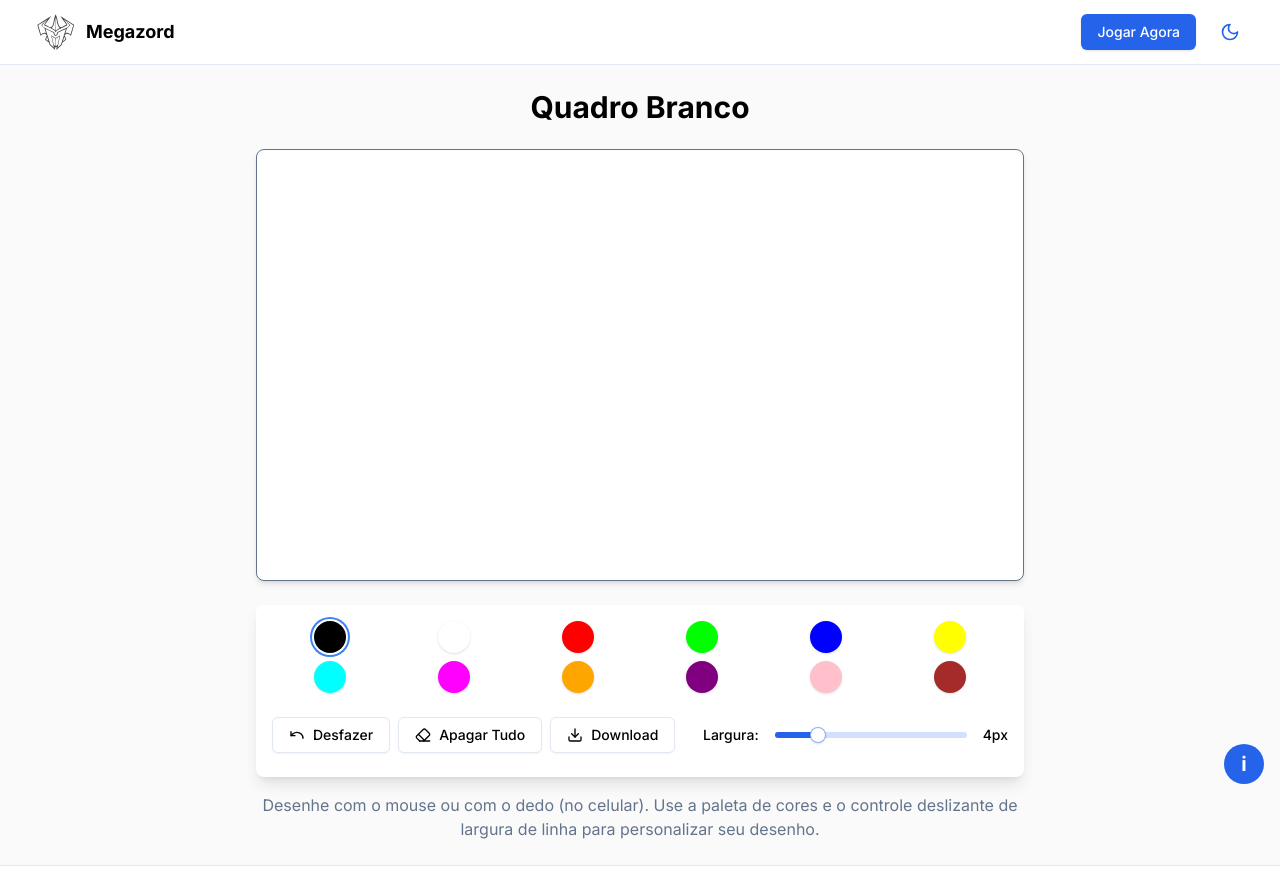
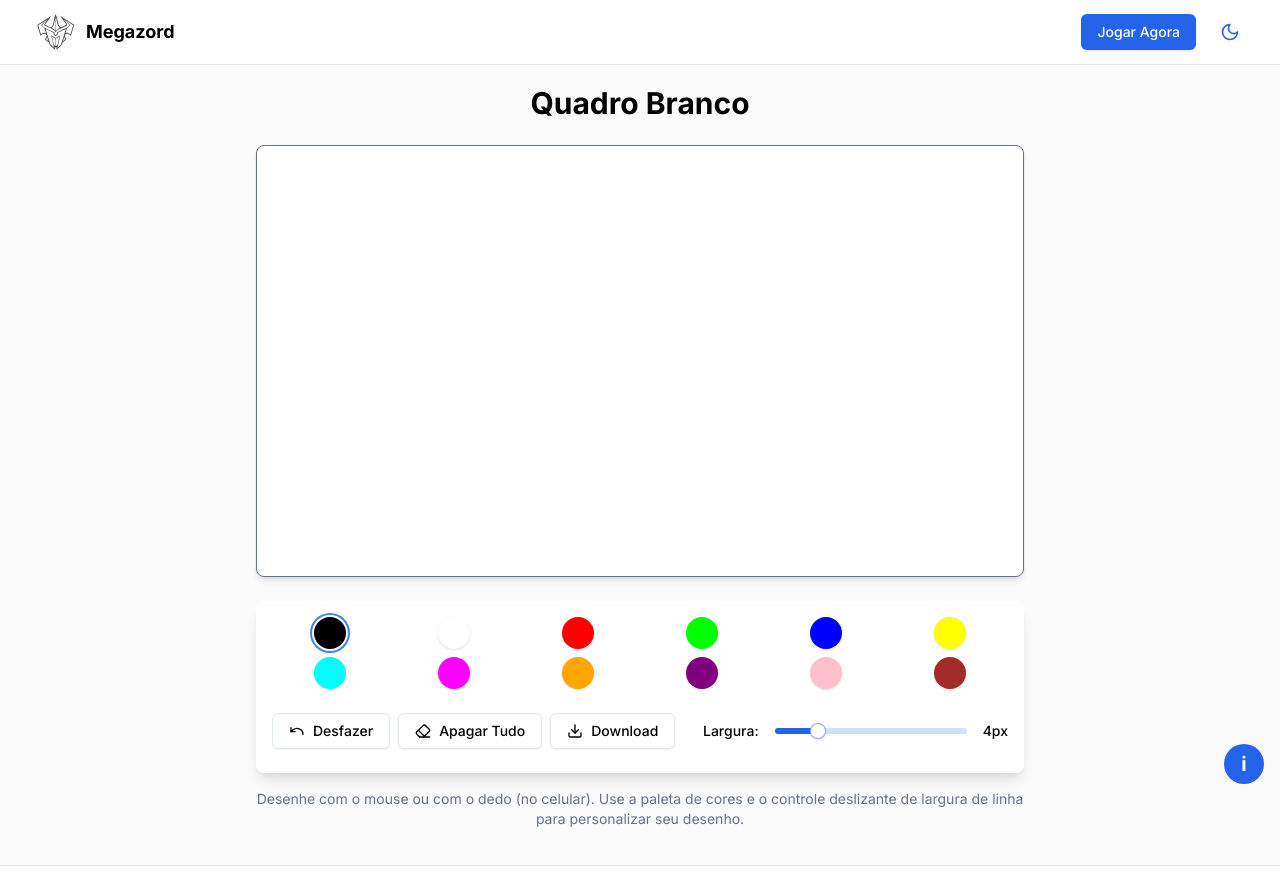
Before and after one commit to giovannivicentin/megazord, a Next.js app: page /whiteboard in a window 1280 px wide. Shown: the top 896 px of the page. Built offline with nearby package versions, Linux system fonts and the light colour scheme.

Commit message:
feat: adjust paragraph styling in WhiteboardPage for improved readability

```diff
--- a/src/app/whiteboard/page.tsx
+++ b/src/app/whiteboard/page.tsx
@@ -269,7 +269,7 @@ const WhiteboardPage: React.FC = () => {
         </div>
       </div>
 
-      <p className="text-muted-foreground mt-4 text-center max-w-3xl">
+      <p className="text-muted-foreground my-4 text-center text-sm max-w-3xl">
         Desenhe com o mouse ou com o dedo (no celular). Use a paleta de cores e
         o controle deslizante de largura de linha para personalizar seu desenho.
       </p>
```
